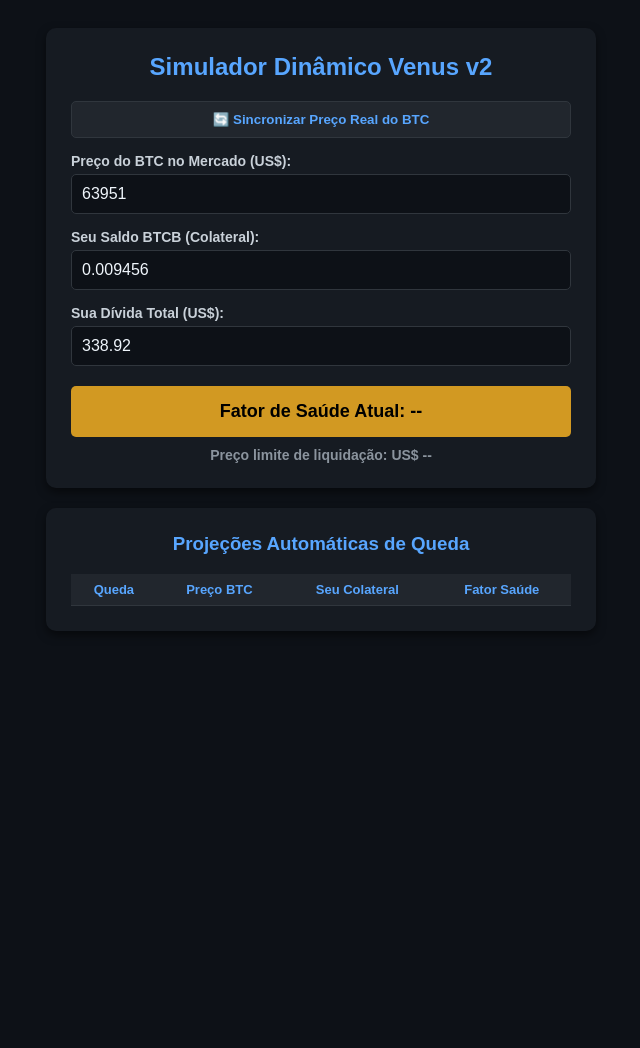
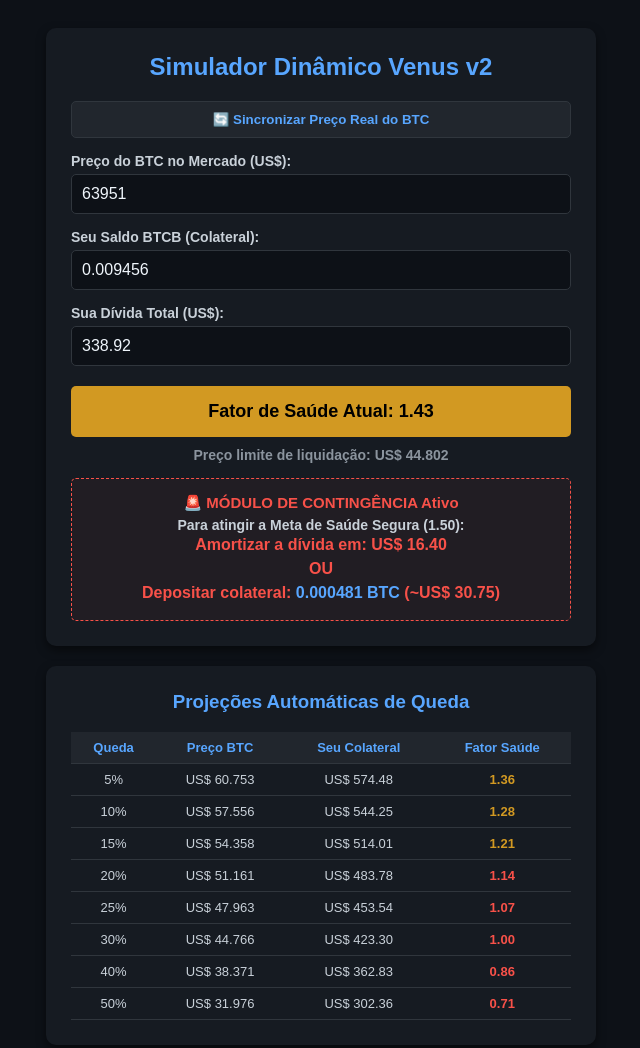
Before and after one commit to appstakctk/Sait-venus, a plain HTML site: page index.html in a window 1280 px wide. Shown: the whole page, without its empty margins (319-959 px from the left). Before the commit the page ends 800 px from the top, so only its background shows below. Drawn offline with Linux system fonts and the light colour scheme.

Commit message:
Atualizar o index.html

```diff
--- a/index.html
+++ b/index.html
@@ -72,7 +72,7 @@
             text-align: center;
         }
         .panic-title { color: #f85149; font-weight: bold; margin-bottom: 5px; font-size: 15px; }
-        .panic-value { font-size: 16px; font-weight: bold; color: #f85149; }
+        .panic-value { font-size: 16px; font-weight: bold; color: #f85149; line-height: 1.5; }
 
         /* Estilos da Tabela */
         table {
@@ -149,7 +149,7 @@
 </div>
 
 <script>
-// FUNÇÃO ADICIONADA: Busca cotação ao vivo via API pública CoinGecko
+// CORRIGIDO: Endpoint público da API do CoinGecko para puxar a cotação real do Bitcoin
 async function atualizarPrecoAPI() {
     const btn = document.querySelector('.btn-api');
     try {
@@ -214,41 +214,46 @@
         const depositarBTC = price > 0 ? (depositarUSD / price) : 0;
 
         document.getElementById('panicAction').innerHTML =
-            `Pague: <strong style="color:#ff4a4a">US$ ${pagarUSD.toFixed(2)}</strong> da dívida<br>` +
-            `<span style="font-size:12px;color:#8b949e">OU adicione colateral de</span><br>` +
-            `Deposite: <strong style="color:#58a6ff">${depositarBTC.toFixed(6)} BTCB</strong> (~US$ ${depositarUSD.toFixed(2)})`;
+            `Amortizar a dívida em: <span class="text-danger">US$ ${pagarUSD.toFixed(2)}</span><br>` +
+            `OU<br>` +
+            `Depositar colateral: <span class="text-safe">${depositarBTC.toFixed(6)} BTC</span> (~US$ ${depositarUSD.toFixed(2)})`;
     } else {
         panicPanel.style.display = "none";
     }
 
-    // Gerador de Projeções de Recuo
-    const porcentagensQueda = [0.01, 0.05, 0.10, 0.15, 0.20, 0.25, 0.30];
-    let htmlPrevisoes = "";
+    // GERAÇÃO DA TABELA DE PROJEÇÕES AUTOMÁTICAS DE QUEDA
+    const quedas = [0.05, 0.10, 0.15, 0.20, 0.25, 0.30, 0.40, 0.50];
+    let tabelaHTML = "";
 
-    porcentagensQueda.forEach(queda => {
+    quedas.forEach(queda => {
         const precoProjetado = price * (1 - queda);
         const colateralProjetado = balance * precoProjetado;
         const hfProjetado = (colateralProjetado * fatorGarantia) / borrow;
 
         let classeStatus = "text-safe";
-        if (hfProjetado < 1.15) classeStatus = "text-danger";
-        else if (hfProjetado < 1.30) classeStatus = "text-warning";
+        if (hfProjetado < 1.15) {
+            classeStatus = "text-danger";
+        } else if (hfProjetado < 1.50) {
+            classeStatus = "text-warning";
+        }
 
-        if (precoProjetado > liqPrice) {
-            htmlPrevisoes += `
+        tabelaHTML += `
             <tr>
-                    <td>-${(queda * 100)}%</td>
+                <td>${queda * 100}%</td>
                 <td>US$ ${Math.round(precoProjetado).toLocaleString('pt-BR')}</td>
                 <td>US$ ${colateralProjetado.toFixed(2)}</td>
                 <td class="${classeStatus}">${hfProjetado.toFixed(2)}</td>
             </tr>
         `;
-        }
     });
 
-    // Linha final de colapso crítico
-    htmlPrevisoes += `
-        <tr style="background-color: rgba(248, 81, 73, 0.1);">
-            <td class="text-danger">LIQ.</td>
-            <td class="text-danger">US$ ${Math.round(liqPrice).toLocaleString('pt-BR')}</td>
-            <td class="text-danger">US$ ${(balance * liqPrice).toFixed(2)}</td>
+    document.getElementById('projectionTable').innerHTML = tabelaHTML;
+}
+
+// Executa o cálculo inicial assim que carregar as janelas da página
+window.onload = function() {
+    calcular();
+};
+</script>
+</body>
+</html>
```
Lines whose indentation alone changed are shown as unchanged.
